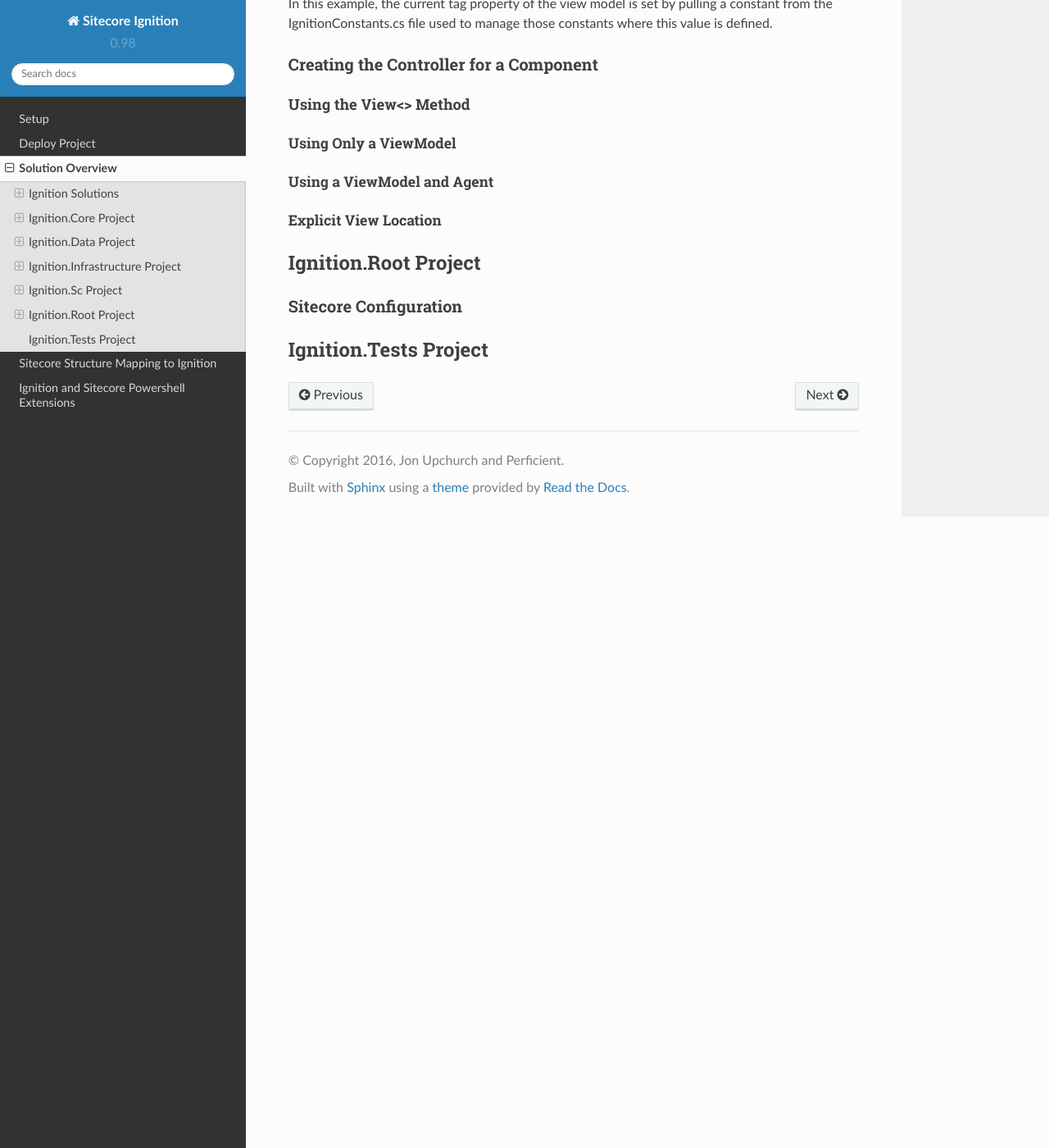
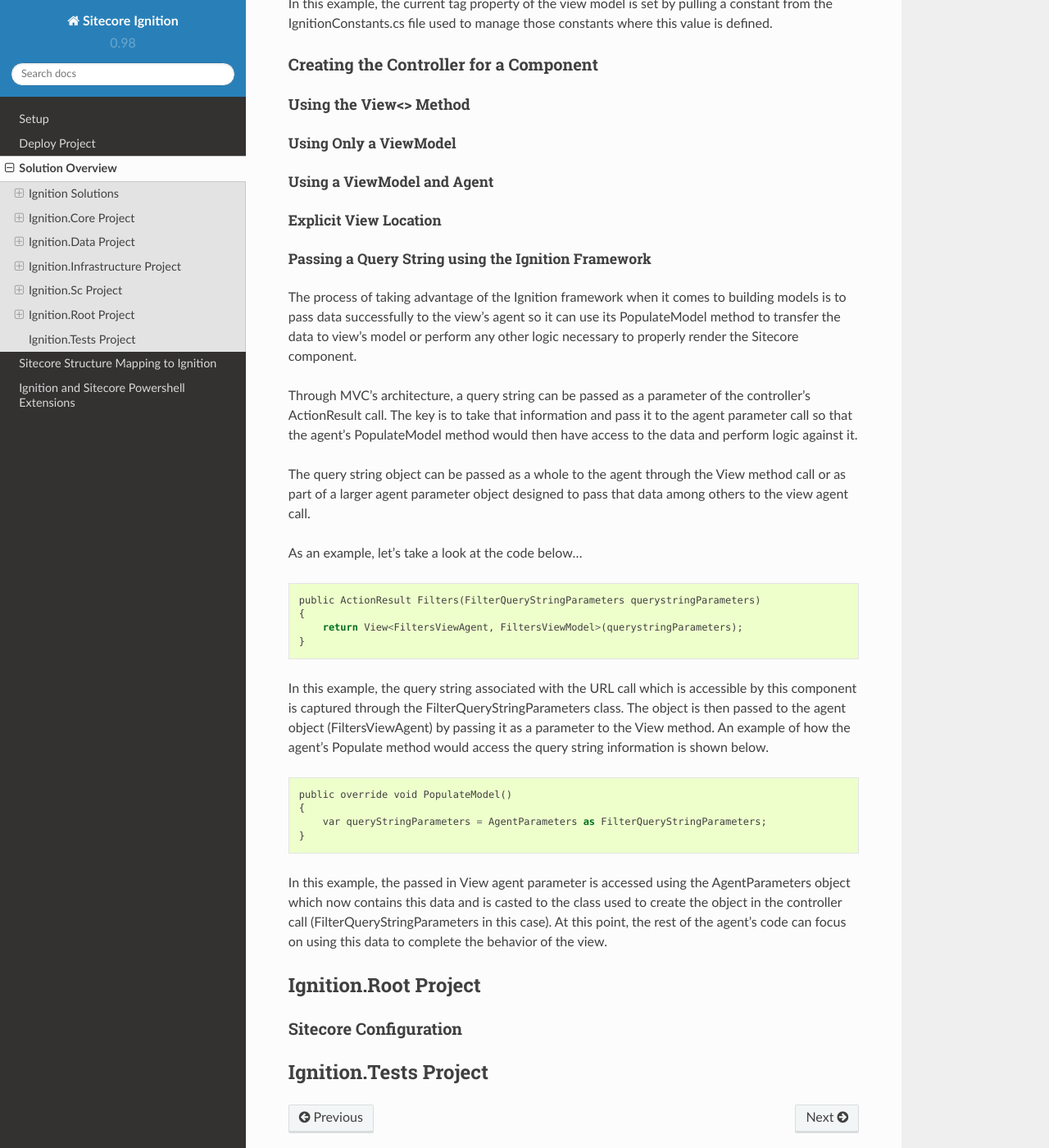
Before and after one commit to sabor413/Documentation, a Sphinx documentation site: the page built from docs/SolutionOverview.rst, in a window 1280 px wide and 1400 px high, scrolled down 5076 px. Shown: the whole window at 82% size. Built offline with Sphinx 7.4.7 and the Read the Docs theme 2.0.0, drawn with Linux system fonts in a browser that asks for light colours.

Commit message:
update SolutionOverview.rst file to include Passing a Query blog

```diff
--- a/docs/SolutionOverview.rst
+++ b/docs/SolutionOverview.rst
@@ -311,6 +311,31 @@ Using a ViewModel and Agent
 Explicit View Location
 """"""""""""""""""""""
 
+Passing a Query String using the Ignition Framework
+"""""""""""""""""""""""""""""""""""""""""""""""""""
+The process of taking advantage of the Ignition framework when it comes to building models is to pass data successfully to the view’s agent so it can use its PopulateModel method to transfer the data to view’s model or perform any other logic necessary to properly render the Sitecore component.
+
+Through MVC’s architecture, a query string can be passed as a parameter of the controller’s ActionResult call.  The key is to take that information and pass it to the agent parameter call so that the agent’s PopulateModel method would then have access to the data and perform logic against it.
+
+The query string object can be passed as a whole to the agent through the View method call or as part of a larger agent parameter object designed to pass that data among others to the view agent call.
+
+As an example, let’s take a look at the code below… ::
+
+    public ActionResult Filters(FilterQueryStringParameters querystringParameters)
+    {
+        return View<FiltersViewAgent, FiltersViewModel>(querystringParameters);
+    }
+
+In this example, the query string associated with the URL call which is accessible by this component is captured through the FilterQueryStringParameters class.  The object is then passed to the agent object (FiltersViewAgent) by passing it as a parameter to the View method.  An example of how the agent’s Populate method would access the query string information is shown below. ::
+
+    public override void PopulateModel()
+    {
+        var queryStringParameters = AgentParameters as FilterQueryStringParameters;
+    }
+
+In this example, the passed in View agent parameter is accessed using the AgentParameters object which now contains this data and is casted to the class used to create the object in the controller call (FilterQueryStringParameters in this case).  At this point, the rest of the agent’s code can focus on using this data to complete the behavior of the view.
+
+
 .. _Ignition-Root-Project:
 
 =====================
```
